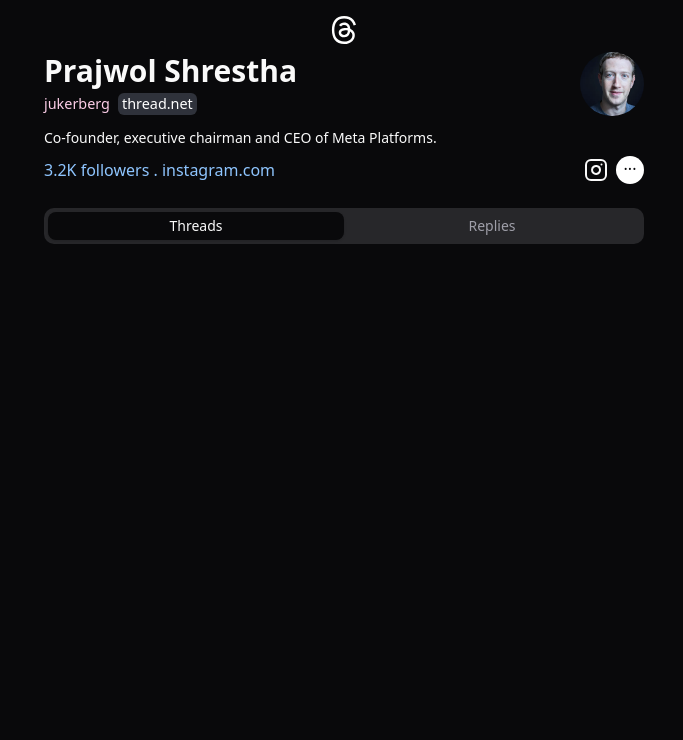
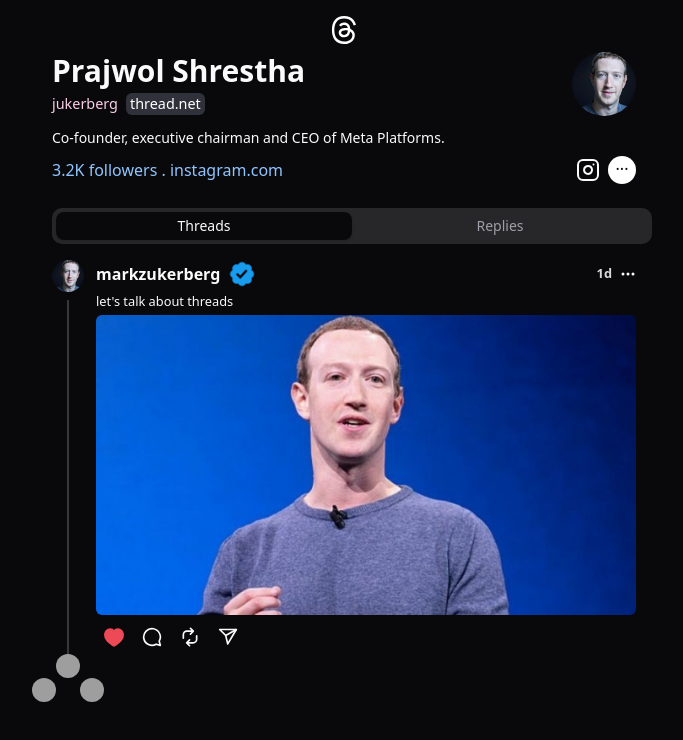
Before and after one commit to Codewithprajwol/Thread-App, a React (Vite) app in the folder Frontend/: page /1 in a window 1280 px wide. Shown: the top 740 px of the page, without its empty margins (296-979 px from the left). Built offline with nearby package versions, Linux system fonts and the light colour scheme; grey boxes are pictures that could not be loaded.

Commit message:
wip:create userPost component

```diff
--- a/Frontend/package.json
+++ b/Frontend/package.json
@@ -10,6 +10,7 @@
     "preview": "vite preview"
   },
   "dependencies": {
+    "@radix-ui/react-avatar": "^1.1.3",
     "@radix-ui/react-dropdown-menu": "^2.1.6",
     "@radix-ui/react-slot": "^1.1.2",
     "@radix-ui/react-tabs": "^1.1.3",
@@ -20,6 +21,7 @@
     "next-themes": "^0.4.4",
     "react": "^19.0.0",
     "react-dom": "^19.0.0",
+    "react-icons": "^5.5.0",
     "react-router-dom": "^7.2.0",
     "sonner": "^2.0.1",
     "tailwind-merge": "^3.0.2",
--- a/Frontend/src/App.jsx
+++ b/Frontend/src/App.jsx
@@ -6,7 +6,7 @@ import { Toaster } from "@/components/ui/sonner"
 
 function App() {
   return (
-    <div className="max-w-[600px] mx-auto py-4">
+    <div className="max-w-[600px] mx-auto py-4 px-2">
       <Header />
       <Routes>
         <Route path="/:username" element={<UserPage/>} />
--- /dev/null
+++ b/Frontend/src/components/Action.jsx
@@ -0,0 +1,105 @@
+
+import { useState } from "react";
+
+const Action = ( ) => {
+	const [liked, setLiked] = useState(true);
+
+
+
+	return (
+<div className="flex p-2 gap-2 items-center justify-between w-[150px]" onClick={(e)=>{e.preventDefault()}}>
+				<svg
+					aria-label='Like'
+					color={liked ? "rgb(237, 73, 86)" : ""}
+					fill={liked ? "rgb(237, 73, 86)" : "transparent"}
+					height='19'
+					role='img'
+					viewBox='0 0 24 22'
+					width='20'
+				>
+					<path
+						d='M1 7.66c0 4.575 3.899 9.086 9.987 12.934.338.203.74.406 1.013.406.283 0 .686-.203 1.013-.406C19.1 16.746 23 12.234 23 7.66 23 3.736 20.245 1 16.672 1 14.603 1 12.98 1.94 12 3.352 11.042 1.952 9.408 1 7.328 1 3.766 1 1 3.736 1 7.66Z'
+						stroke='currentColor'
+						strokeWidth='2'
+					></path>
+				</svg>
+
+				<svg
+					aria-label='Comment'
+					color=''
+					fill=''
+					height='20'
+					role='img'
+					viewBox='0 0 24 24'
+					width='20'
+				>
+					<title>Comment</title>
+					<path
+						d='M20.656 17.008a9.993 9.993 0 1 0-3.59 3.615L22 22Z'
+						fill='none'
+						stroke='currentColor'
+						strokeLinejoin='round'
+						strokeWidth='2'
+					></path>
+				</svg>
+
+				<RepostSVG />
+				<ShareSVG />
+                </div>
+)
+};
+
+export default Action;
+
+const RepostSVG = () => {
+	return (
+		<svg
+			aria-label='Repost'
+			color='currentColor'
+			fill='currentColor'
+			height='20'
+			role='img'
+			viewBox='0 0 24 24'
+			width='20'
+		>
+			<title>Repost</title>
+			<path
+				fill=''
+				d='M19.998 9.497a1 1 0 0 0-1 1v4.228a3.274 3.274 0 0 1-3.27 3.27h-5.313l1.791-1.787a1 1 0 0 0-1.412-1.416L7.29 18.287a1.004 1.004 0 0 0-.294.707v.001c0 .023.012.042.013.065a.923.923 0 0 0 .281.643l3.502 3.504a1 1 0 0 0 1.414-1.414l-1.797-1.798h5.318a5.276 5.276 0 0 0 5.27-5.27v-4.228a1 1 0 0 0-1-1Zm-6.41-3.496-1.795 1.795a1 1 0 1 0 1.414 1.414l3.5-3.5a1.003 1.003 0 0 0 0-1.417l-3.5-3.5a1 1 0 0 0-1.414 1.414l1.794 1.794H8.27A5.277 5.277 0 0 0 3 9.271V13.5a1 1 0 0 0 2 0V9.271a3.275 3.275 0 0 1 3.271-3.27Z'
+			></path>
+		</svg>
+	);
+};
+
+const ShareSVG = () => {
+	return (
+		<svg
+			aria-label='Share'
+			color=''
+			fill='rgb(243, 245, 247)'
+			height='20'
+			role='img'
+			viewBox='0 0 24 24'
+			width='20'
+		>
+			<title>Share</title>
+			<line
+				fill='none'
+				stroke='currentColor'
+				strokeLinejoin='round'
+				strokeWidth='2'
+				x1='22'
+				x2='9.218'
+				y1='3'
+				y2='10.083'
+			></line>
+			<polygon
+				fill='none'
+				points='11.698 20.334 22 3.001 2 3.001 9.218 10.084 11.698 20.334'
+				stroke='currentColor'
+				strokeLinejoin='round'
+				strokeWidth='2'
+			></polygon>
+		</svg>
+	);
+};
--- /dev/null
+++ b/Frontend/src/components/UserPost.jsx
@@ -0,0 +1,55 @@
+import React from 'react'
+import { Avatar, AvatarFallback, AvatarImage } from "@/components/ui/avatar"
+import { BsThreeDots } from "react-icons/bs";
+import { Link } from 'react-router-dom';
+import Action from './Action';
+
+
+const UserPost = () => {
+  return (
+    <div className='w-full mt-4 flex items-start gap-3 justfiy-between pb-7'>
+        <div className='flex flex-col gap-2 items-center justify-start'>
+            <div className='flex items-center justify-between w-8 h-8 rounded-full overflow-hidden'>
+                <img src="/zuck-avatar.png" alt="zuckerberg" className='w-full h-full object-cover' />
+                </div>
+                <div className=' h-[250px] sm:h-[370px] md:[400px] w-[.1rem] bg-[#c0baba42]'></div>
+                <div className='relative w-full'>
+                <Avatar className="absolute top-0 -left-5 size-6">
+            <AvatarImage src="https://github.com/shadcn.png" />
+            <AvatarFallback>CN</AvatarFallback>
+            </Avatar>
+                <Avatar className="absolute top-0 -right-5 size-6">
+            <AvatarImage src="https://github.com/mojombo.png" />
+            <AvatarFallback>CN</AvatarFallback>
+            </Avatar>
+                <Avatar className="absolute bottom-0 left-1 size-6">
+            <AvatarImage src="https://github.com/octocat.png" />
+            <AvatarFallback>CN</AvatarFallback>
+            </Avatar>
+
+                </div>
+        </div>
+        <Link to="/prajwol/post/1" className='flex flex-1 flex-col gap-1'>
+            <div className='flex  items-center justify-between'>
+               <div className="flex items-center gap-2">
+                <h6 className='font-bold'>markzukerberg</h6>
+                <div className='w-7 h-7'><img src="/verified.png" alt="verified logo" /></div>
+               </div>
+               <div className="flex items-center gap-2">
+                <h6 className='font-bold text-[.8rem] text-[#dadada]'>1d</h6>
+                <BsThreeDots />
+               </div>
+
+            </div>
+            <p className='text-[0.8rem]'>let's talk about threads</p>
+            <div className='w-full max-h-[300px] overflow-hidden rounded-sm'>
+            <img src="/post1.png" alt="post" />
+        </div>
+        <Action/>
+        </Link>
+
+    </div>
+  )
+}
+
+export default UserPost
--- /dev/null
+++ b/Frontend/src/components/ui/avatar.jsx
@@ -0,0 +1,45 @@
+import * as React from "react"
+import * as AvatarPrimitive from "@radix-ui/react-avatar"
+
+import { cn } from "@/lib/utils"
+
+function Avatar({
+  className,
+  ...props
+}) {
+  return (
+    <AvatarPrimitive.Root
+      data-slot="avatar"
+      className={cn("relative flex size-8 shrink-0 overflow-hidden rounded-full", className)}
+      {...props} />
+  );
+}
+
+function AvatarImage({
+  className,
+  ...props
+}) {
+  return (
+    <AvatarPrimitive.Image
+      data-slot="avatar-image"
+      className={cn("aspect-square size-full", className)}
+      {...props} />
+  );
+}
+
+function AvatarFallback({
+  className,
+  ...props
+}) {
+  return (
+    <AvatarPrimitive.Fallback
+      data-slot="avatar-fallback"
+      className={cn(
+        "bg-muted flex size-full items-center justify-center rounded-full",
+        className
+      )}
+      {...props} />
+  );
+}
+
+export { Avatar, AvatarImage, AvatarFallback }
--- a/Frontend/src/pages/UserPage.jsx
+++ b/Frontend/src/pages/UserPage.jsx
@@ -1,9 +1,13 @@
 import UserHeader from '@/components/UserHeader'
+import UserPost from '@/components/UserPost'
 import React from 'react'
 
 const UserPage = () => {
   return (
+    <>
     <UserHeader/>
+    <UserPost/>
+    </>
   )
 }
 
```
Also changed, not shown: 1 other file (tests, documents, lock files or other folders).
